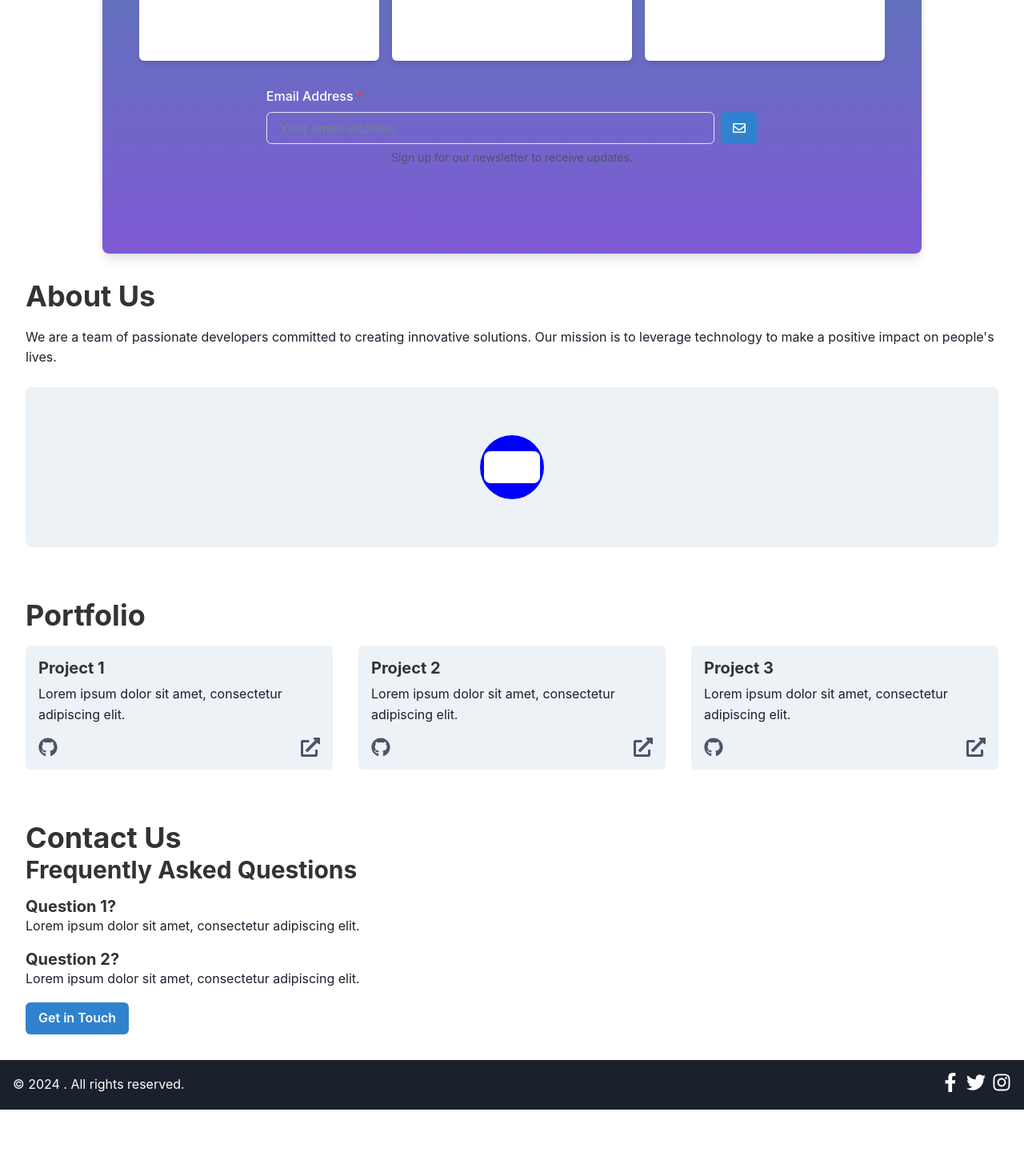
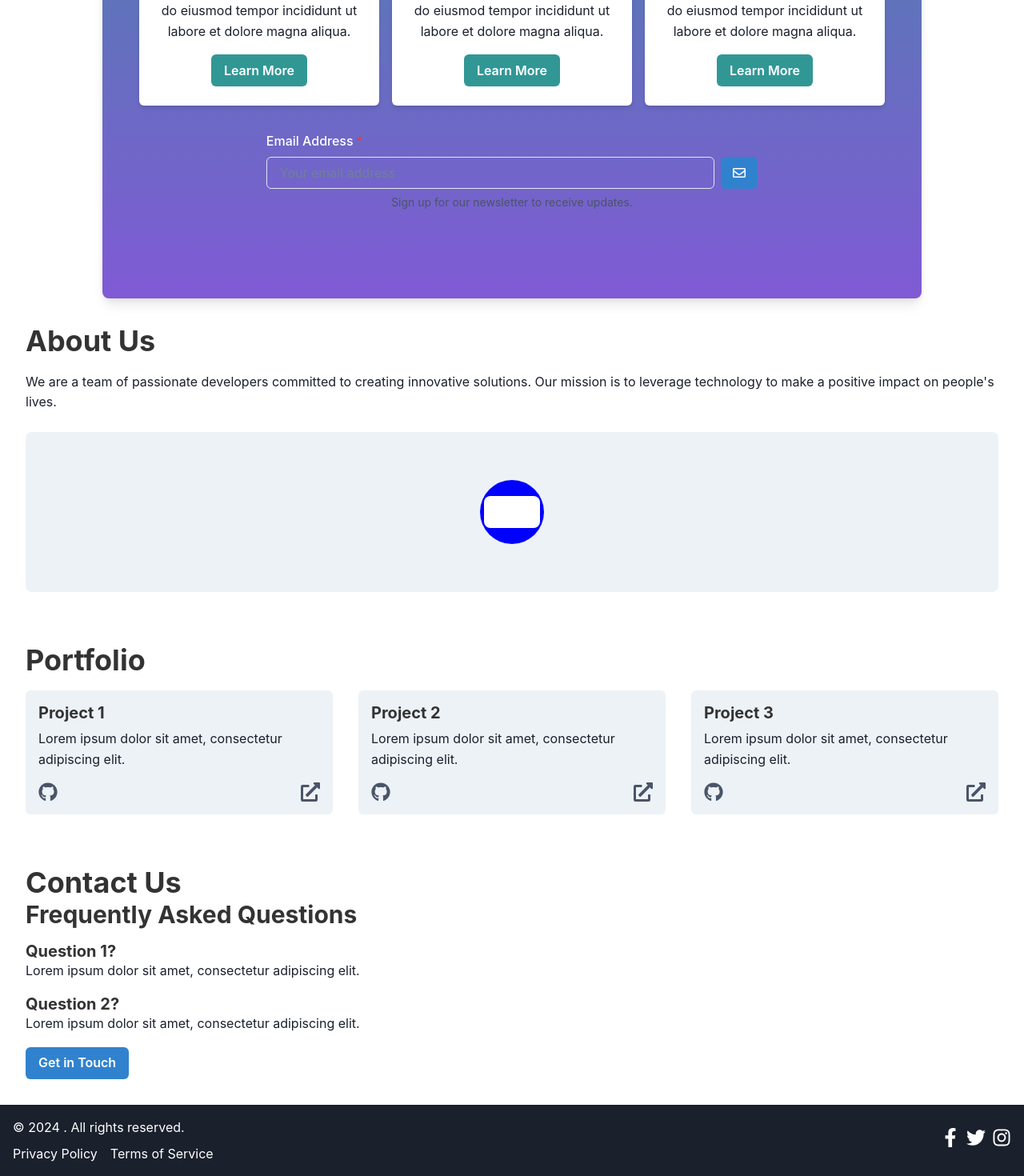
Before and after one commit to kyrylomatkash/portfolio-repair-web, a React (Create React App) app: page / in a window 1280 px wide. Shown: the part 666-2136 px from the top of the page at 80% size. Before the commit the page ends 2053 px from the top, so only its background shows below. Built offline with nearby package versions, Linux system fonts and the light colour scheme; no server answers.

Commit message:
Modify a few components

```diff
--- a/src/components/FeaturesCard.jsx
+++ b/src/components/FeaturesCard.jsx
@@ -1,13 +1,39 @@
 import React from 'react';
-import { Box, Heading, Text } from '@chakra-ui/react';
+import {
+  Box,
+  Heading,
+  Text,
+  Button,
+  useColorModeValue,
+} from '@chakra-ui/react';
 
-const FeatureCard = ({ title, description }) => {
+const FeatureCard = ({ title, description, onActionClick }) => {
+  const bg = useColorModeValue('white', 'gray.800');
+  const color = useColorModeValue('gray.800', 'white');
+  const boxShadow = useColorModeValue('md', 'lg');
+
   return (
-    <Box bg="white" p={6} boxShadow="md" borderRadius="md" maxW="300px">
-      <Heading as="h3" size="md" mb={4}>
+    <Box
+      bg={bg}
+      color={color}
+      p={6}
+      boxShadow={boxShadow}
+      borderRadius="md"
+      maxW={['100%', '300px']}
+      _hover={{ boxShadow: 'xl', transform: 'scale(1.05)' }}
+      transition="all 0.3s ease"
+      role="region"
+      aria-labelledby="feature-title"
+      tabIndex={0}
+      aria-live="polite"
+    >
+      <Heading as="h3" size="md" mb={4} id="feature-title">
         {title}
       </Heading>
-      <Text>{description}</Text>
+      <Text mb={4}>{description}</Text>
+      <Button colorScheme="teal" onClick={onActionClick}>
+        Learn More
+      </Button>
     </Box>
   );
 };
--- a/src/components/Footer.js
+++ b/src/components/Footer.js
@@ -1,24 +1,66 @@
-import { Box, Flex, Text, Icon } from '@chakra-ui/react';
+import { Box, Flex, Text, Icon, Link } from '@chakra-ui/react';
 import { FaFacebookF, FaTwitter, FaInstagram } from 'react-icons/fa';
 
 function Footer() {
   return (
     <Box bg="gray.800" color="white" p="4">
-      <Flex justify="space-between" align="center">
-        <Box>
+      <Flex
+        justify="space-between"
+        align="center"
+        direction={['column', 'row']}
+        textAlign={['center', 'left']}
+      >
+        <Box mb={[4, 0]}>
           <Text>© 2024 . All rights reserved.</Text>
+          <Flex mt={2} justify={['center', 'start']}>
+            <Link
+              href="/privacy-policy"
+              mr="4"
+              _hover={{ textDecoration: 'underline' }}
+            >
+              Privacy Policy
+            </Link>
+            <Link
+              href="/terms-of-service"
+              _hover={{ textDecoration: 'underline' }}
+            >
+              Terms of Service
+            </Link>
+          </Flex>
         </Box>
         <Box>
-          <Flex>
-            <Box mr="2">
-              <Icon as={FaFacebookF} boxSize={6} />
-            </Box>
-            <Box mr="2">
-              <Icon as={FaTwitter} boxSize={6} />
-            </Box>
-            <Box>
-              <Icon as={FaInstagram} boxSize={6} />
-            </Box>
+          <Flex justify={['center', 'flex-end']}>
+            <Link
+              href="https://facebook.com"
+              isExternal
+              aria-label="Facebook"
+              mr="2"
+            >
+              <Icon
+                as={FaFacebookF}
+                boxSize={6}
+                _hover={{ color: 'teal.300' }}
+              />
+            </Link>
+            <Link
+              href="https://twitter.com"
+              isExternal
+              aria-label="Twitter"
+              mr="2"
+            >
+              <Icon as={FaTwitter} boxSize={6} _hover={{ color: 'teal.300' }} />
+            </Link>
+            <Link
+              href="https://instagram.com"
+              isExternal
+              aria-label="Instagram"
+            >
+              <Icon
+                as={FaInstagram}
+                boxSize={6}
+                _hover={{ color: 'teal.300' }}
+              />
+            </Link>
           </Flex>
         </Box>
       </Flex>
--- a/src/components/Form.jsx
+++ b/src/components/Form.jsx
@@ -10,11 +10,22 @@ import {
   Alert,
   AlertIcon,
   Spinner,
+  Switch,
+  useDisclosure,
+  Modal,
+  ModalOverlay,
+  ModalContent,
+  ModalHeader,
+  ModalBody,
+  ModalCloseButton,
+  Text,
+  Flex,
 } from '@chakra-ui/react';
 import successSound from './short-success-sound-glockenspiel-treasure-video-game-6346.mp3';
 import { CheckCircleIcon } from '@chakra-ui/icons';
 
 const ContactForm = () => {
+  const { isOpen, onOpen, onClose } = useDisclosure();
   const [formData, setFormData] = useState({
     name: '',
     email: '',
@@ -25,6 +36,7 @@ const ContactForm = () => {
   const [showSuccessMessage, setShowSuccessMessage] = useState(false);
   const [isLoading, setIsLoading] = useState(false);
   const [error, setError] = useState(null);
+  const [playSuccessSound, setPlaySuccessSound] = useState(true);
 
   const handleChange = e => {
     const { name, value } = e.target;
@@ -37,7 +49,6 @@ const ContactForm = () => {
   const handleSubmit = async e => {
     e.preventDefault();
 
-    // Validate email format
     const emailRegex = /^[^\s@]+@[^\s@]+\.[^\s@]+$/;
     if (!emailRegex.test(formData.email)) {
       setError('Please enter a valid email address');
@@ -45,19 +56,22 @@ const ContactForm = () => {
     }
 
     setError(null);
-
     setIsLoading(true);
 
     try {
       await submitForm(formData);
 
-      const audio = new Audio(successSound);
-      audio.play();
+      if (playSuccessSound) {
+        const audio = new Audio(successSound);
+        audio.play();
+      }
 
       setShowSuccessMessage(true);
+      onOpen();
 
       setTimeout(() => {
         setShowForm(false);
+        onClose();
       }, 3000);
 
       setFormData({
@@ -76,8 +90,7 @@ const ContactForm = () => {
   const submitForm = formData => {
     return new Promise((resolve, reject) => {
       setTimeout(() => {
-        // resolve();
-        reject(new Error('Submission failed'));
+        resolve();
       }, 2000);
     });
   };
@@ -121,6 +134,8 @@ const ContactForm = () => {
               placeholder="Your email"
               required
               variant="filled"
+              isInvalid={!!error}
+              errorBorderColor="red.300"
             />
           </FormControl>
           <FormControl id="message" mb={4}>
@@ -134,6 +149,9 @@ const ContactForm = () => {
               required
               variant="filled"
             />
+            <Text mt={2} color="gray.500" fontSize="sm">
+              {formData.message.length} / 500
+            </Text>
           </FormControl>
           <Button type="submit" colorScheme="blue" disabled={isLoading}>
             {isLoading ? <Spinner size="sm" color="white" /> : 'Send Message'}
@@ -142,18 +160,34 @@ const ContactForm = () => {
             Clear
           </Button>
           {error && (
-            <Alert status="error" mt={4}>
+            <Alert status="error" mt={4} aria-live="assertive">
               <AlertIcon />
               {error}
             </Alert>
           )}
         </form>
       )}
+      <Flex mt={4} align="center">
+        <Text mr={2}>Play success sound</Text>
+        <Switch
+          isChecked={playSuccessSound}
+          onChange={() => setPlaySuccessSound(!playSuccessSound)}
+        />
+      </Flex>
       {showSuccessMessage && (
-        <Alert status="success" mt={4}>
-          <AlertIcon as={CheckCircleIcon} color="green.500" />
-          Your message has been sent successfully!
-        </Alert>
+        <Modal isOpen={isOpen} onClose={onClose}>
+          <ModalOverlay />
+          <ModalContent>
+            <ModalHeader>Success</ModalHeader>
+            <ModalCloseButton />
+            <ModalBody>
+              <Flex align="center">
+                <CheckCircleIcon color="green.500" mr={2} />
+                <Text>Your message has been sent successfully!</Text>
+              </Flex>
+            </ModalBody>
+          </ModalContent>
+        </Modal>
       )}
     </Box>
   );
--- a/src/index.css
+++ b/src/index.css
@@ -1,4 +1,4 @@
-@import-normalize; /* bring in normalize.css styles */
+@import-normalize;
 
 body {
   margin: 0;
```
